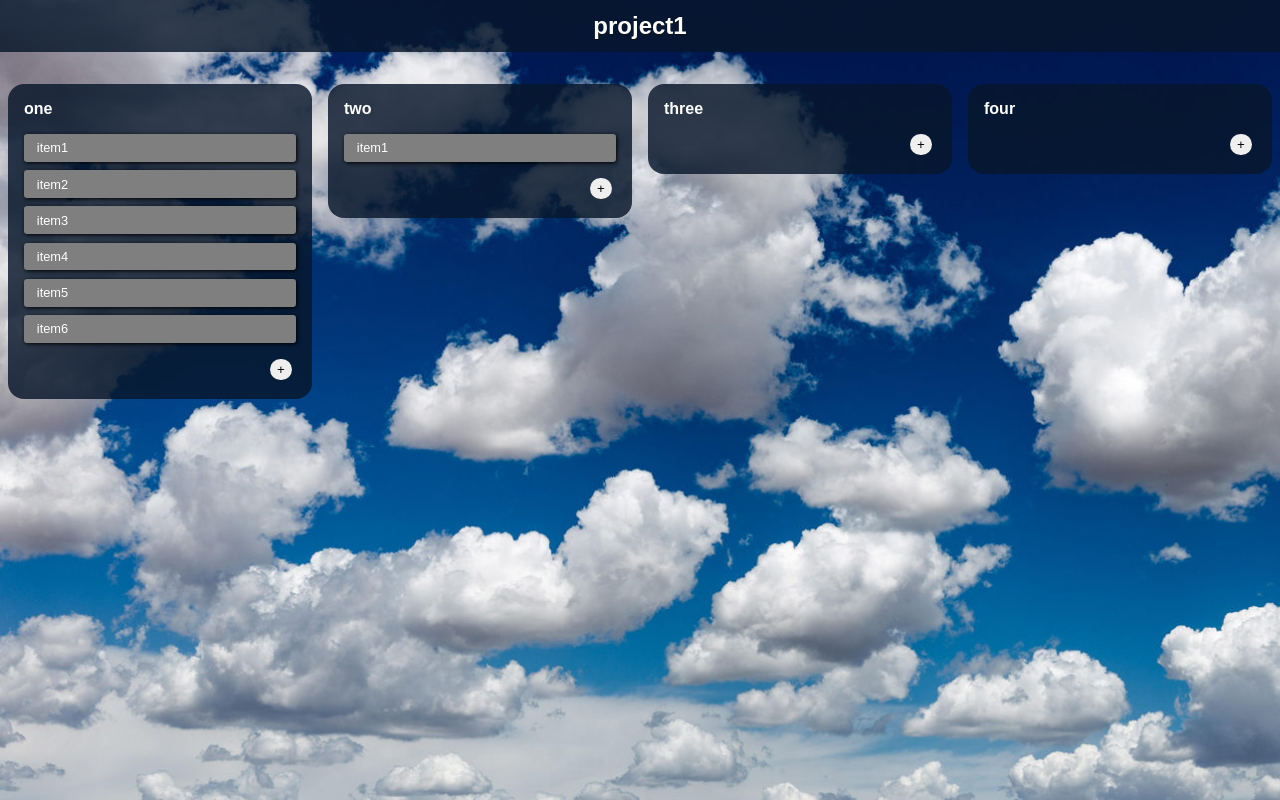
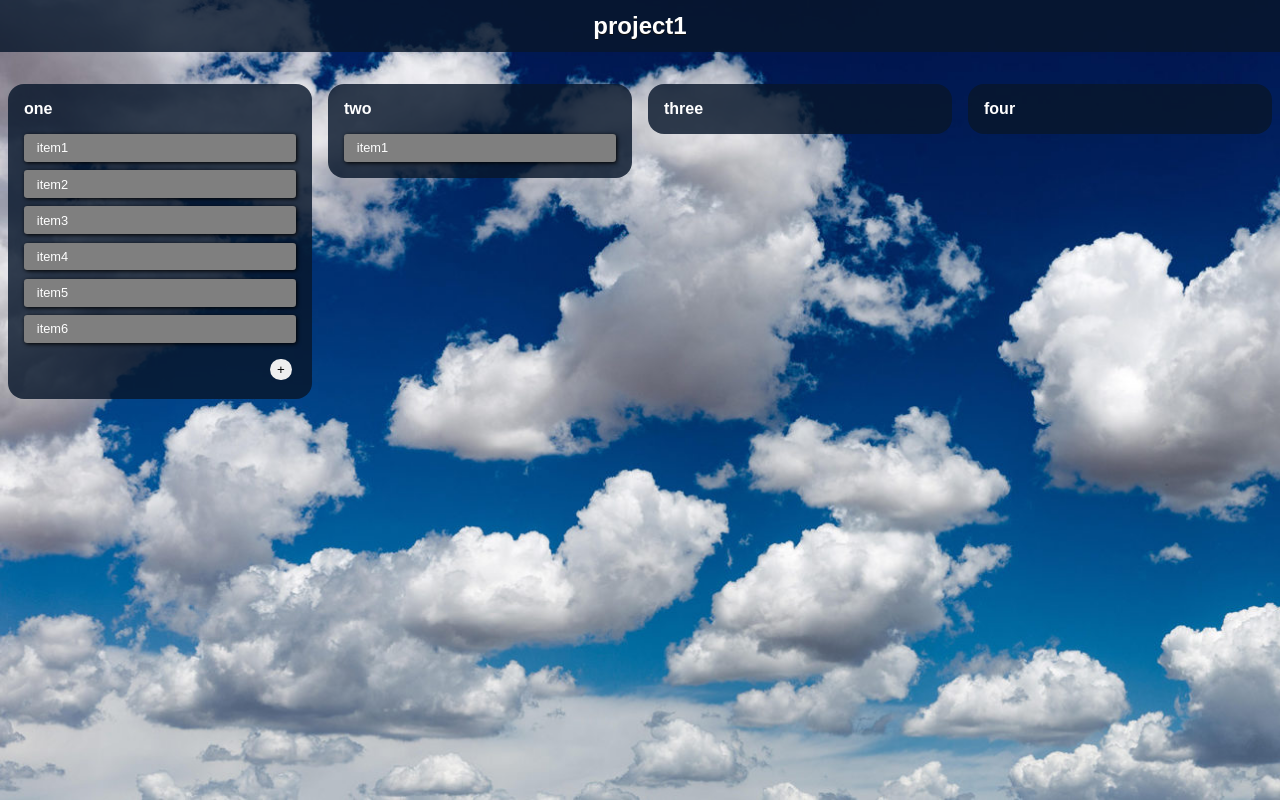
Before and after one commit to rmessina1010/kanbanBoard, a React (Create React App) app: page / in a window 1280 px wide. Built offline with nearby package versions, Linux system fonts and the light colour scheme.

Commit message:
AddItem component appends via canAppend prop

```diff
--- a/src/App.js
+++ b/src/App.js
@@ -5,7 +5,7 @@ import projects from './components/data';
 function App() {
   return (
     <div className="App">
-      <ProjectArea hx={2} data={projects[0]} />
+      <ProjectArea hx={2} data={projects[0]} canAppend={(index) => index < 1} />
     </div>
   );
 }
--- a/src/components/draggables.js
+++ b/src/components/draggables.js
@@ -27,7 +27,7 @@ export default function DraggableList(props) {
                             )}
                             {provided.placeholder}
                         </ul>
-                        <AddItem update={appendItem} />
+                        {props.canAppend ? <AddItem update={appendItem} /> : null}
                     </div>
                 )
             }}
--- a/src/components/project.js
+++ b/src/components/project.js
@@ -38,7 +38,7 @@ export default function ProjectArea(props) {
             <Hx classes="proj-title" x={props.hx} title={props.data.title} />
             <div className="drg-area">
                 <DragDropContext onDragEnd={handleDragEnd}>
-                    {Object.keys(projectCols).map(key => <DraggableList data={projectCols[key]} updater={updater} colKey={key} key={'drg-col-' + projectCols[key].colId} />)}
+                    {Object.keys(projectCols).map((key, index) => <DraggableList data={projectCols[key]} updater={updater} colKey={key} key={'drg-col-' + projectCols[key].colId} canAppend={typeof props.canAppend === 'function' ? props.canAppend(index, key, projectCols) : props.canAppend} />)}
                 </DragDropContext>
             </div>
         </div>
```
